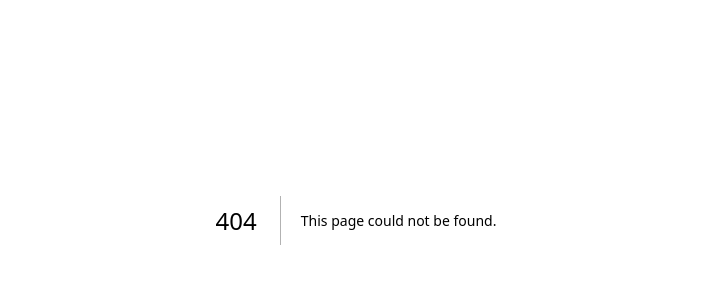
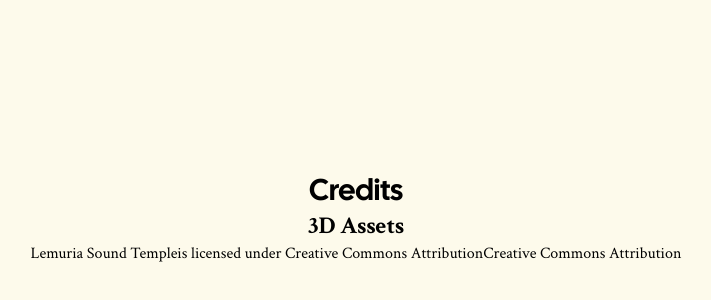
Before and after one commit to thomasjvu/laws-of-the-universe, a Next.js app: page /credits in a window 1280 px wide. Before the commit this address had no page. Shown: the part 180-480 px from the top of the page, without its empty margins (284-995 px from the left). Built offline with nearby package versions, Linux system fonts and the light colour scheme.

Commit message:
add credits

```diff
--- /dev/null
+++ b/app/credits/page.jsx
@@ -0,0 +1,15 @@
+const Page = () => {
+    return (
+        <div className='flex justify-center flex-col w-screen h-screen items-center'>
+            <h1 className='text-3xl font-display'>Credits</h1>
+            <h2 className='text-2xl font-serif font-extrabold'>3D Assets</h2>
+            <p className='font-serif'>
+                <a href='https://skfb.ly6TXZB'>Lemuria Sound Temple</a>is licensed under{' '}
+                <a href='http://creativecommons.org/licenses/by/4.0'>Creative Commons Attribution</a>Creative Commons
+                Attribution
+            </p>
+        </div>
+    )
+}
+
+export default Page
--- a/package.json
+++ b/package.json
@@ -40,6 +40,7 @@
     "glslify-loader": "^2.0.0",
     "postcss": "^8.4.24",
     "prettier": "^2.8.8",
+    "prettier-plugin-tailwindcss": "^0.3.0",
     "raw-loader": "^4.0.2",
     "tailwindcss": "^3.3.2",
     "url-loader": "^4.1.1"
--- a/src/components/Menu.jsx
+++ b/src/components/Menu.jsx
@@ -22,16 +22,21 @@ const Menu = () => {
                                 <Link href="/">
                                     <li className="text-2xl uppercase font-display hover:text-stone-700">Home</li>
                                 </Link>
-                                <Link href="/about">
-                                    <li className="text-2xl uppercase font-display hover:text-stone-700">About</li>
-                                </Link>
-                                <Link href="/random">
-                                    <li className="text-2xl uppercase font-display hover:text-stone-700">Random</li>
+                                <Link href="/laws">
+                                    <li className="text-2xl uppercase font-display hover:text-stone-700">Laws</li>
                                 </Link>
                                 <Link href="/store">
                                     <li className="text-2xl uppercase font-display hover:text-stone-700">Store</li>
                                 </Link>
-                                <SocialIcons />
+                                <Link href="/credits">
+                                    <li className="text-2xl uppercase font-display hover:text-stone-700">Credits</li>
+                                </Link>
+                                {/* Search Bar */}
+                                <input id="" type="search" name="" className="rounded-full bg-black text-white px-8 py-4" placeholder="search..."/>
+                                {/* Social Icons */}
+                                <div class="flex justify-center">
+                                    <SocialIcons />
+                                </div>
                             </ul>
                         </div>
                     </div>
```
Also changed, not shown: src/components/Icons.jsx (+6 -0 lines), app/laws/default.jsx (renamed from app/blob/default.jsx), app/laws/page.jsx (renamed from app/blob/page.jsx), 1 other file (tests, documents, lock files or other folders).
